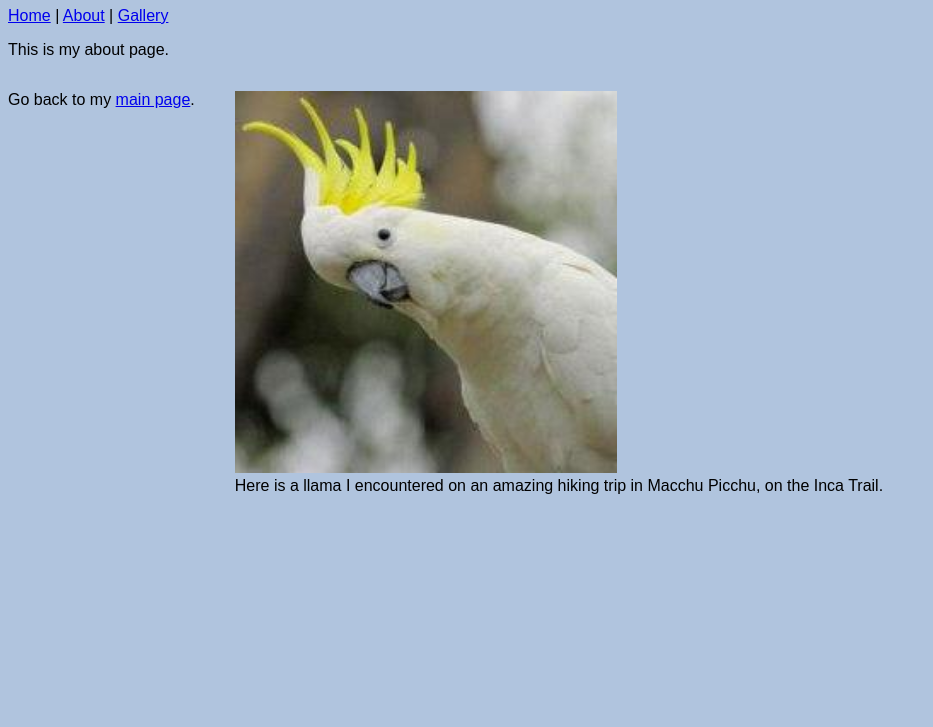
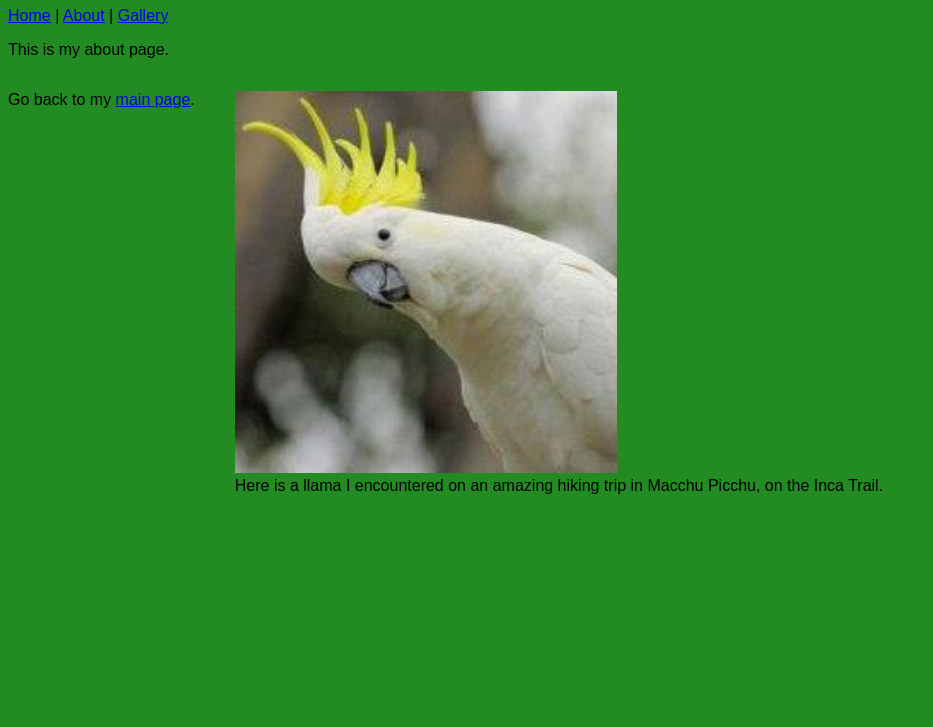
Before and after one commit to jackfritts6-art/JacksModelWeb, a plain HTML site: page docs/about.html in a window 1280 px wide. Shown: the part 73-800 px from the top of the page, without its empty margins (0-933 px from the left). Drawn offline with Linux system fonts and the light colour scheme.

Commit message:
green background

```diff
--- a/docs/style.css
+++ b/docs/style.css
@@ -1,7 +1,7 @@
 body {
 
     /*background:papayaWhip*/
-    background: LightSteelBlue;
+    background: #228B22; /* Forest Green */
     font-family: Comic-sans, Arial, Helvetica, sans-serif;
 }
 
```
